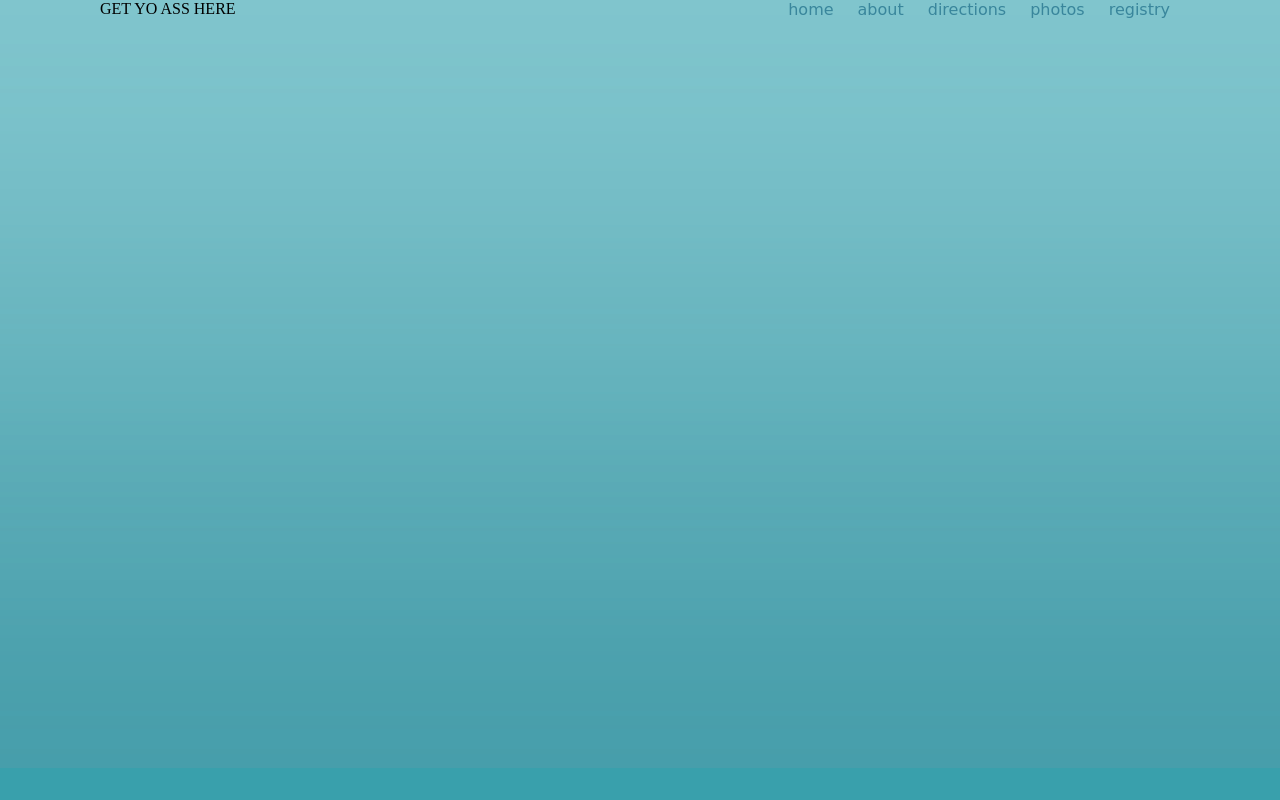
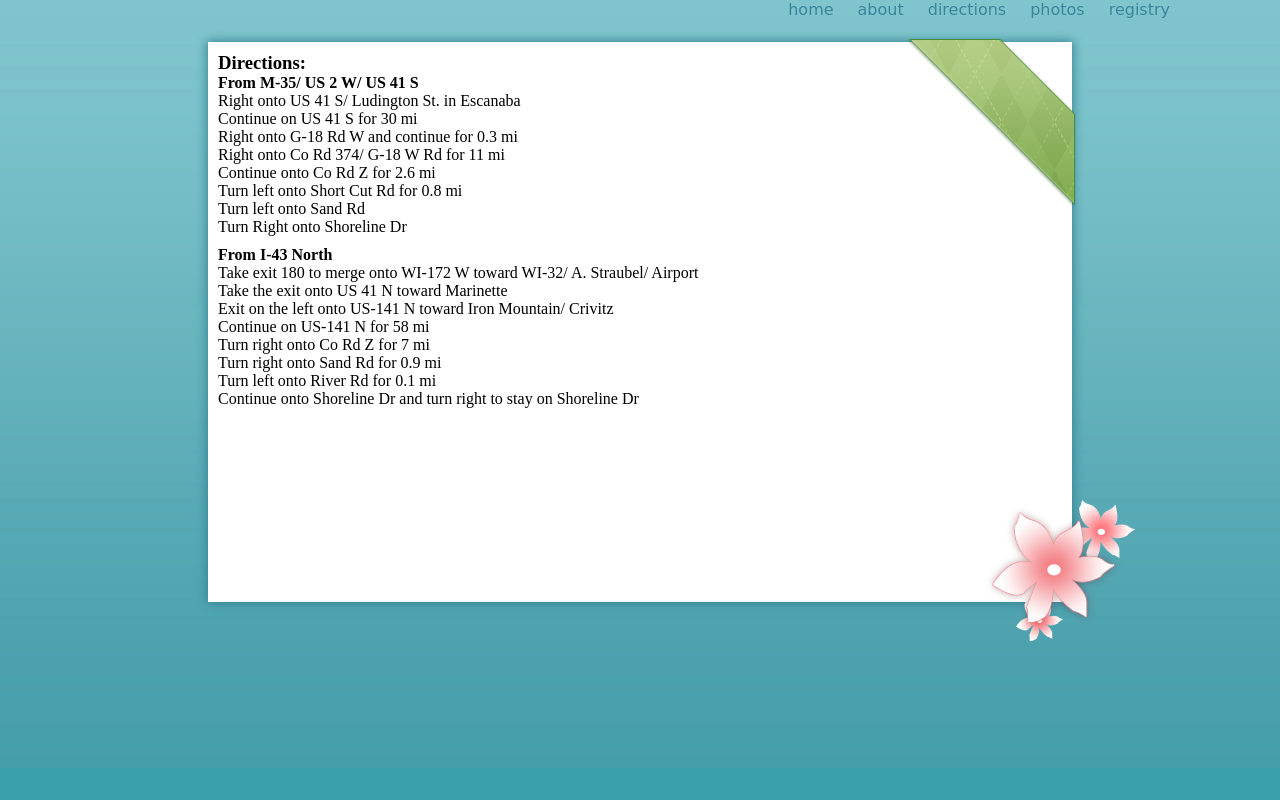
Before and after one commit to elindell/cheeseandcheat, a Python web app: template templates/directions.html in a window 1280 px wide. Run offline with Jinja, Linux system fonts and the light colour scheme; the template is opened without the code that fills it, so the values that code supplies are empty; some libraries are stand-ins or nearby versions; some web fonts are replaced.

Commit message:
Sketch out directions

```diff
--- /dev/null
+++ b/static/stylesheets/directions.css
@@ -0,0 +1,36 @@
+#backgroundContainer {
+	background-color: white;
+	min-height: 70%;
+	width: 80%;
+	position: absolute;
+	left: 50%;
+	margin-left: -40%;
+	margin-top: 42px;
+	box-shadow: 0 0 10px 1px #328290;
+}
+
+#ribbon {
+	position: absolute;
+	right: -4px;
+	top: -4px;
+}
+
+.directions {
+	margin:  10px auto 10px 10px;
+}
+
+.directionsList {
+	list-style-type: none;
+}
+
+#flowersBack {
+	position: absolute;
+	right: -63px;
+	bottom: -39px;
+}
+
+#flowerFront {
+	position: absolute;
+	right: -50px;
+	bottom: -29px;
+}
--- a/templates/directions.html
+++ b/templates/directions.html
@@ -1,3 +1,43 @@
 {% extends "base.html" %}
 {% block title %}DIRECTIONS{% endblock %}
-{% block content %}<p>GET YO ASS HERE</p>{% endblock %}
+{% block css %}
+<link href="/static/stylesheets/directions.css" rel="stylesheet" type="text/css" />
+{% endblock %}
+{% block content %}
+<div id="backgroundContainer">
+	<img id="ribbon" width="170" height="170" src="/static/images/ribbon.png">
+<div id="directionsFromMichigan" class="directions">
+<h3>Directions:</h3>
+
+
+<h4>From M-35/ US 2 W/ US 41 S</h4>
+<ol  class="directionsList">
+<li>Right onto US 41 S/ Ludington St. in Escanaba</li>
+<li>Continue on US 41 S for 30 mi</li>
+<li>Right onto G-18 Rd W and continue for 0.3 mi</li>
+<li>Right onto Co Rd 374/ G-18 W Rd for 11 mi</li>
+<li>Continue onto Co Rd Z for 2.6 mi</li>
+<li>Turn left onto Short Cut Rd for 0.8 mi</li>
+<li>Turn left onto Sand Rd</li>
+<li>Turn Right onto Shoreline Dr</li>
+</ol>
+</div>
+
+
+<div id="directionsFromWisconsin" class="directions">
+<h4>From I-43 North</h4>
+
+<ol class="directionsList">
+<li>Take exit 180 to merge onto WI-172 W toward WI-32/ A. Straubel/ Airport</li>
+<li>Take the exit onto US 41 N toward Marinette</li>
+<li>Exit on the left onto US-141 N toward Iron Mountain/ Crivitz</li>
+<li>Continue on US-141 N for 58 mi</li>
+<li>Turn right onto Co Rd Z for 7 mi</li>
+<li>Turn right onto Sand Rd for 0.9 mi</li>
+<li>Turn left onto River Rd for 0.1 mi</li>
+<li>Continue onto Shoreline Dr and turn right to stay on Shoreline Dr</li>
+</ol>
+<img id="flowersBack" width="119" height="141" src="/static/images/flowersBack.png">
+<img id="flowerFront" width="137" height="126" src="/static/images/flowerFront.png">
+</div>
+</div>{% endblock %}
```
